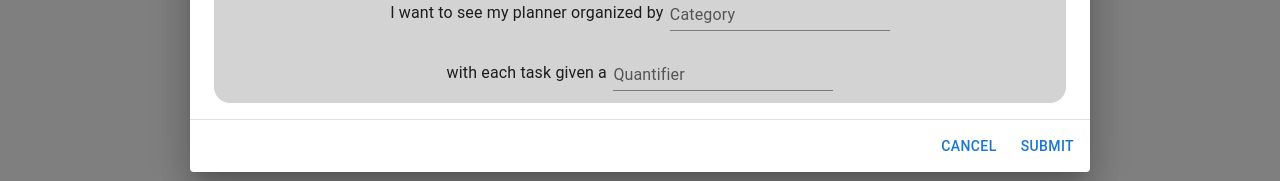
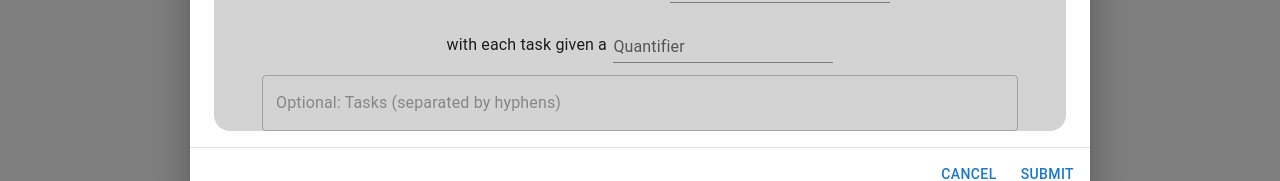
Before and after one commit to GuyWhoCode/4990-Planner, a React (Vite) app: page / in a window 1280 px wide. Both pictures are taken after a click on the button "Setting". Shown: the part 368-549 px from the top of the page. Built offline with nearby package versions, Linux system fonts and the light colour scheme; no server answers.

Commit message:
feat: optional tasks

```diff
--- a/src/components/Settings.tsx
+++ b/src/components/Settings.tsx
@@ -71,6 +71,27 @@ function Settings({ setting, setSetting }: SettingsComponent) {
                     }}
                 />
             </Container>
+            <Container sx={
+                {
+                    display: "flex",
+                    flexDirection: "row",
+                    justifyContent: "center",
+                    alignItems: "center",
+                }
+            }
+            >
+                <TextField
+                    multiline
+                    fullWidth
+                    placeholder="Optional: Tasks (separated by hyphens)"
+                    onChange={(event: ChangeEvent<HTMLInputElement>) => {
+                        setSetting({
+                            ...setting,
+                            tasks: event.target.value,
+                        });
+                    }}
+                ></TextField>
+            </Container>
         </Container>
     );
 }
--- a/src/lib/TaskGeneration.ts
+++ b/src/lib/TaskGeneration.ts
@@ -6,8 +6,8 @@ const openai = new OpenAI({
     dangerouslyAllowBrowser: true,
 });
 
-async function TaskGeneration({ category, quantifier }: Configuration) {
-    const userInput = `category: ${category}\nquantifier: ${quantifier}`;
+async function TaskGeneration({ category, quantifier, tasks }: Configuration) {
+    const userInput = `category: ${category}\nquantifier: ${quantifier}\n${tasks}`;
 
     const response = await openai.chat.completions.create({
         model: "gpt-4",
--- a/src/pages/Home.tsx
+++ b/src/pages/Home.tsx
@@ -1,10 +1,11 @@
 import ConfirmationDialog from "@/components/Dialog";
 import { IconButton } from "@mui/material";
-import { useEffect, useState } from "react";
+import { useContext, useEffect, useState } from "react";
 import SettingsIcon from "@mui/icons-material/Settings";
 import TaskComponent from "@/components/Task";
 import { Category, Planner, Task } from "@/types/Task";
 import CategoryComponent from "@/components/Category";
+import { ConfigurationContext } from "@/components/ConfigurationProvider";
 
 const BACKGROUND_COLORS = [
     "#F1F1EF",
@@ -27,6 +28,7 @@ function Home() {
     const [categoryBackgroundColor, setCategoryBackgroundColor] = useState<
         string[]
     >([]);
+    const {setConfiguration} = useContext(ConfigurationContext);
 
     useEffect(() => {
         if (planner.categories) {
@@ -66,7 +68,14 @@ function Home() {
 
             <IconButton
                 aria-label="Setting"
-                onClick={() => setOpen(true)}
+                onClick={() => {
+                    setOpen(true);
+                    setConfiguration({
+                        category: "Epic",
+                        quantifier: "[Category Value]",
+                        tasks: "",
+                    });
+                }}
                 sx={{ fontSize: "4rem" }}
             >
                 <SettingsIcon fontSize={"inherit"} />
--- a/src/types/Task.ts
+++ b/src/types/Task.ts
@@ -16,4 +16,5 @@ export interface Planner {
 export interface Configuration {
     category: string;
     quantifier: string;
+    tasks?: string;
 }
```
Also changed, not shown: src/components/Dialog.tsx (+0 -39 lines).
